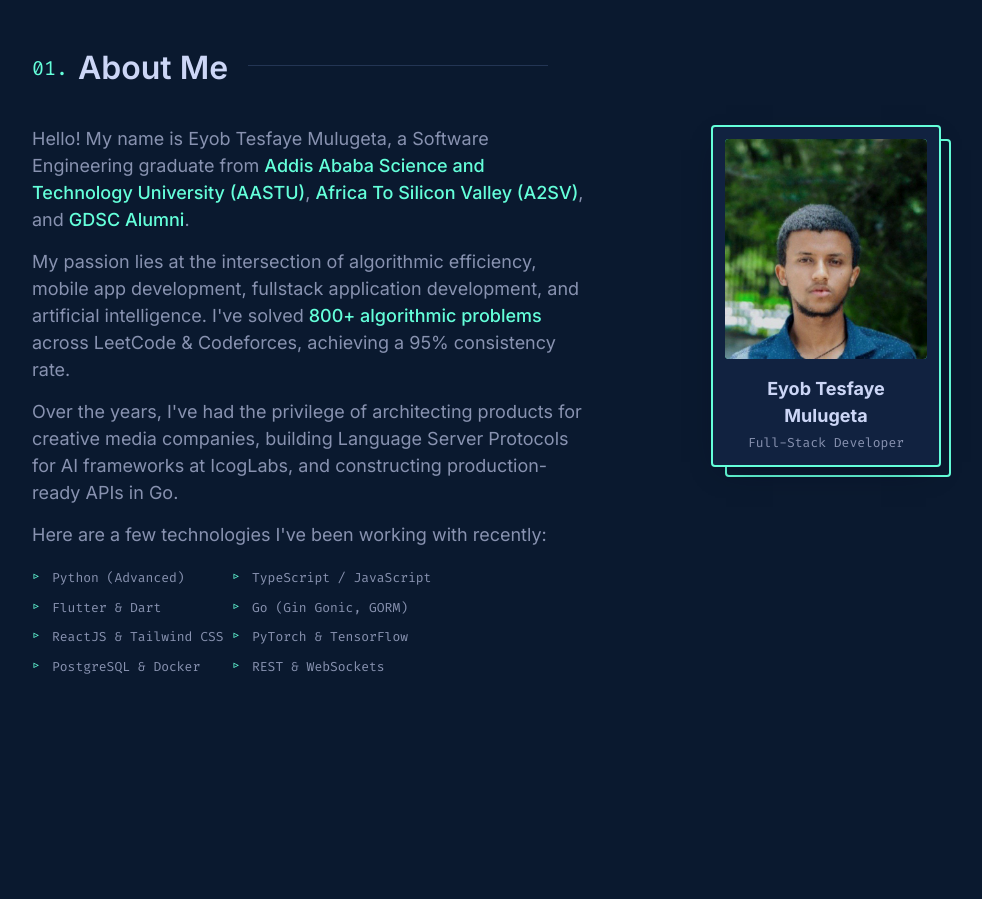
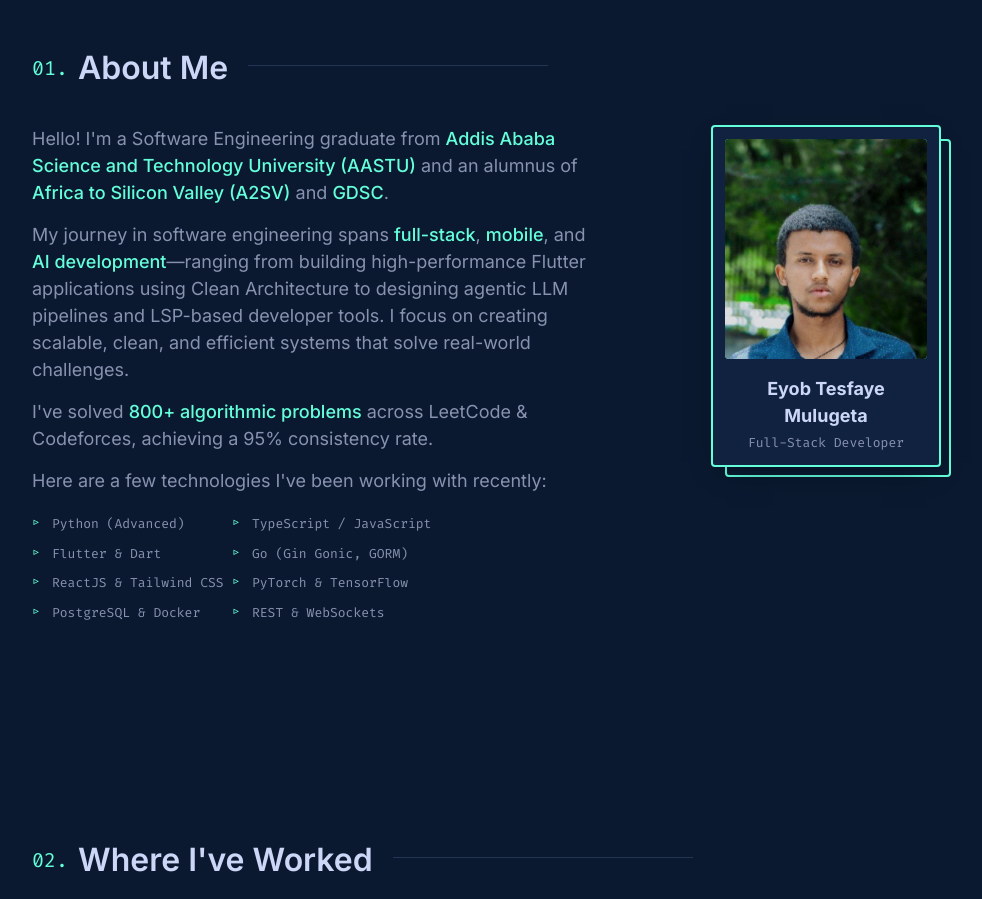
Before and after one commit to EYOB123695/Portfolio, a Next.js app: page / in a window 1280 px wide. Shown: the part 860-1759 px from the top of the page, without its empty margins (118-1100 px from the left). Built offline with nearby package versions, Linux system fonts and the light colour scheme.

Commit message:
Update About section text with updated bio text

```diff
--- a/components/About.tsx
+++ b/components/About.tsx
@@ -20,26 +20,24 @@ export default function About() {
       <div className="about-grid">
         <div className="about-text">
           <p>
-            Hello! My name is Eyob Tesfaye Mulugeta, a Software Engineering
-            graduate from{" "}
+            Hello! I&apos;m a Software Engineering graduate from{" "}
             <strong>
               Addis Ababa Science and Technology University (AASTU)
-            </strong>
-            , <strong>Africa To Silicon Valley (A2SV)</strong>, and{" "}
-            <strong>GDSC Alumni</strong>.
+            </strong>{" "}
+            and an alumnus of <strong>Africa to Silicon Valley (A2SV)</strong>{" "}
+            and <strong>GDSC</strong>.
           </p>
           <p>
-            My passion lies at the intersection of algorithmic efficiency,
-            mobile app development, fullstack application development, and
-            artificial intelligence. I&apos;ve solved{" "}
-            <strong>800+ algorithmic problems</strong>{" "}across LeetCode &amp;
-            Codeforces, achieving a 95% consistency rate.
+            My journey in software engineering spans <strong>full-stack</strong>,{" "}
+            <strong>mobile</strong>, and <strong>AI development</strong>—ranging from
+            building high-performance Flutter applications using Clean Architecture to
+            designing agentic LLM pipelines and LSP-based developer tools. I focus on
+            creating scalable, clean, and efficient systems that solve real-world
+            challenges.
           </p>
           <p>
-            Over the years, I&apos;ve had the privilege of architecting
-            products for creative media companies, building Language Server
-            Protocols for AI frameworks at IcogLabs, and constructing
-            production-ready APIs in Go.
+            I&apos;ve solved <strong>800+ algorithmic problems</strong> across
+            LeetCode &amp; Codeforces, achieving a 95% consistency rate.
           </p>
           <p>
             Here are a few technologies I&apos;ve been working with recently:
```
